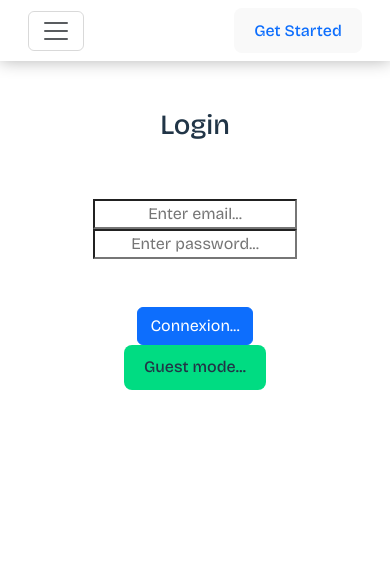
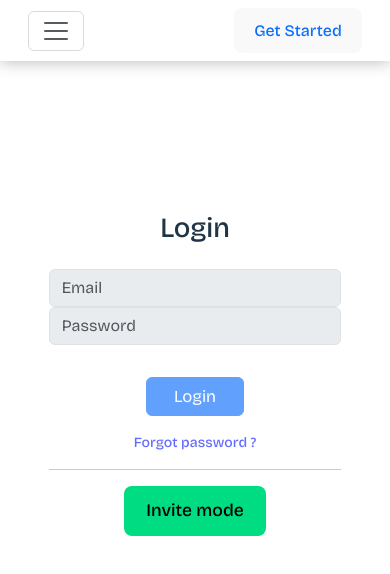
Before and after one commit to Artax01/PyramIDE, a Vue app: page /PyramIDE/login in a window 390 px wide. Shown: the top 574 px of the page. Built offline with nearby package versions, Linux system fonts and the light colour scheme.

Commit message:
upate LoginForm

```diff
--- a/src/components/LoginForm.vue
+++ b/src/components/LoginForm.vue
@@ -1,23 +1,70 @@
 <template>
-    <h1>Login</h1>
-    <br>
-    <br>
-    <form action="">
-        <input type="email" placeholder="Enter email...">
-        <br>
-        <input type="password" placeholder="Enter password...">
-        <br>
-        <br>
-        <br>
-        <button type="submit" class="btn btn-primary">Connexion...</button>
-        <br>
-        <RouterLink to="code">
-            <button type="submit" style="background: #00dc82;">Guest mode...</button>
-        </RouterLink>
-    </form>
+    <div class="d-flex justify-content-center h-100 align-items-center">
+        <form action="" class="col-9">
+            <h1>Login</h1>
+            <div class="mt-4">
+                <input type="email" class="form-control" placeholder="Email" disabled>
+                <input type="password" class="form-control" placeholder="Password" disabled>
+            </div>
+            <br>
+            <div class="d-flex flex-column mt-2">
+                <button id="login_" type="submit" class="btn btn-primary col-4 ms-auto me-auto" style="font-size: 1.05em;" disabled>Login</button>
+                <a class="small mt-3" style="cursor: pointer;" disabled>Forgot password ?</a>
+            </div>
+            <hr>
+            <RouterLink to="code">
+                <button id="invite_" type="submit" class="my-2 d-flex ms-auto me-auto" style="background: #00dc82; color: black; font-size: 1.1em">Invite mode</button>
+            </RouterLink>
+        </form>
+    </div>
 </template>
+
 <style scoped>
-* {
-    text-align: center
+div[class~=d-flex] {
+    max-width: 50%;
+    margin-left: auto;
+    margin-right: auto;
+    transition: .3s;
+}
+
+h1, a {
+    text-align: center;
+}
+
+input, hr {
+    width: 60%;
+    margin-left: auto;
+    margin-right: auto;
+    background: transparent
+}
+
+#login_:hover {
+    transition: .3s;
+    filter: drop-shadow(0 0 2em #646cffaa);
+}
+
+#invite_:hover {
+    transition: .3s;
+    filter: drop-shadow(0 0 2em #42b883aa);
+}
+
+/* bootstrap breakpoints */
+
+@media only screen and (max-width: 1200px) {
+    div[class~=d-flex] {
+        max-width: 75%;
+    }
+}
+
+@media only screen and (max-width: 992px) {
+    input, hr {
+        width: 100%;
+    }
+}
+
+@media only screen and (max-width: 768px) {
+    div[class~=d-flex] {
+        max-width: 100%;
+    }
 }
 </style>
--- a/src/style.css
+++ b/src/style.css
@@ -16,9 +16,17 @@
   -moz-osx-font-smoothing: grayscale;
 }
 
+html, body, #app {
+  height: 100% !important;
+}
+
 body {
   color: rgba(255, 255, 255, 0.87);
   background-color: #242424;
+}
+
+#app {
+  margin: 0 auto;
 }
 
 a {
@@ -49,10 +57,6 @@ button:focus-visible {
   outline: 4px auto -webkit-focus-ring-color;
 }
 
-#app {
-  margin: 0 auto;
-}
-
 @media (prefers-color-scheme: light) {
   :root, * {
     color: #213547;
--- a/src/view/Code.vue
+++ b/src/view/Code.vue
@@ -1,5 +1,10 @@
 <template>
-    <h1>
-        Coding page
-    </h1>
+    <MainHeader/>
+    <div class="py-5">
+        <h1>Coding page</h1>
+    </div>
 </template>
+
+<script setup>
+import MainHeader from '../components/MainHeader.vue';
+</script>
--- a/src/view/Home.vue
+++ b/src/view/Home.vue
@@ -1,19 +1,16 @@
 <template>
     <MainHeader/>
-    <header class="py-5 border-bottom center">
+    <header class="py-5 center">
         <div class="container-xxl hd-gutter">
             <div class="row gap-4">
                 <p class="hd-desc">Quickly get an IDE for online development projects that's also open source.</p>
-                <div class="d-flex flex-column flex-md-row gap-3 justify-content-center">
+                <div class="d-grid col-8 mx-auto">
                     <RouterLink to="login" class="btn btn-lg btn-primary fw-semibold gap-2">
                         <svg class="hd-icon-1 bi bi-lightning-charge-fill" style="background: transparent;" xmlns="http://www.w3.org/2000/svg" width="16" height="16" fill="currentColor" viewBox="0 0 16 16">
                             <path d="M11.251.068a.5.5 0 0 1 .227.58L9.677 6.5H13a.5.5 0 0 1 .364.843l-8 8.5a.5.5 0 0 1-.842-.49L6.323 9.5H3a.5.5 0 0 1-.364-.843l8-8.5a.5.5 0 0 1 .615-.09z"/>
                         </svg>
-                        Try Arckeus
+                        Try PyramIDE
                     </RouterLink>
-                    <a class="btn btn-lg btn-outline-secondary" href="https://github.com/Artax01/PyramIDE/" target="_blank">
-                        View source code
-                    </a>
                 </div>
             </div>
         </div>
@@ -22,8 +19,8 @@
 </template>
 
 <script setup>
+import MainHeader from '../components/MainHeader.vue';
 import { RouterView } from "vue-router";
-import MainHeader from "../components/MainHeader.vue";
 </script>
 
 <style scoped>
--- a/src/view/Login.vue
+++ b/src/view/Login.vue
@@ -1,6 +1,6 @@
 <template>
     <MainHeader/>
-    <div class="py-5">
+    <div class="container_">
         <LoginForm/>
     </div>
 </template>
@@ -9,3 +9,9 @@
 import MainHeader from '../components/MainHeader.vue';
 import LoginForm from '../components/LoginForm.vue';
 </script>
+
+<style scoped>
+.container_ {
+    height: 75vh !important;
+}
+</style>
```
